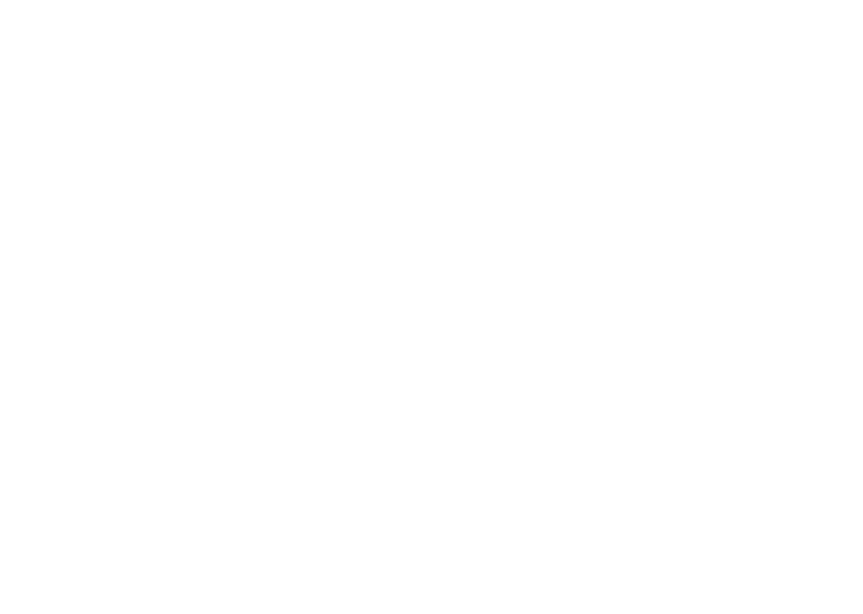
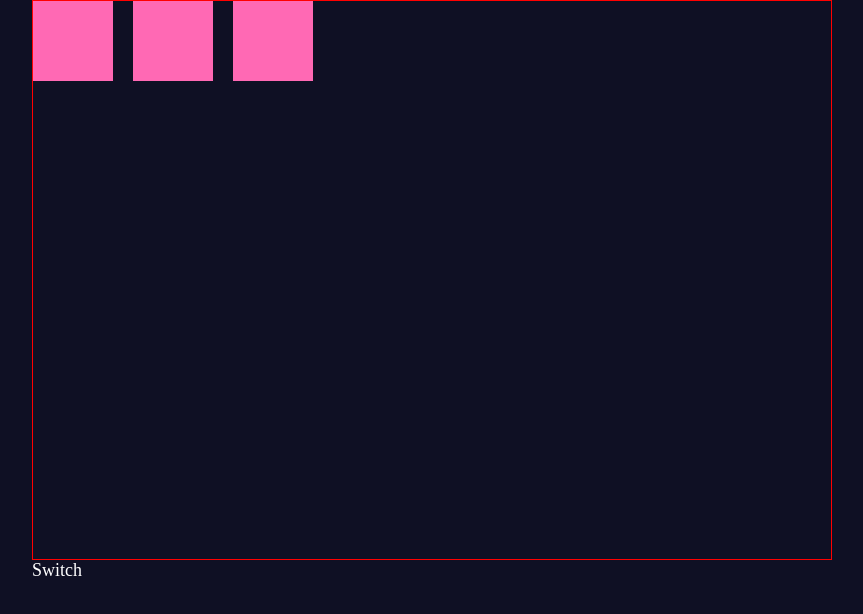
Before and after one commit to mamba-dev-KE/christmas-lights-react, a React (Vite) app: page / in a window 1280 px wide. Shown: the top 614 px of the page, without its empty margins (208-1071 px from the left). Built offline with nearby package versions, Linux system fonts and the light colour scheme.

Commit message:
bulb and bulb group components start

```diff
--- a/src/App.jsx
+++ b/src/App.jsx
@@ -1,11 +1,17 @@
-import { useState } from "react";
-import logo from "./logo.svg";
-import "./App.css";
+import BulbGroup from "./components/BulbGroup/BulbGroup";
+import Switch from "./components/Switch/Switch";
 
-function App() {
-  const [count, setCount] = useState(0);
-
-  return <div className="App" />;
-}
+const App = () => {
+  return (
+    <div className="container">
+      <section className="bulbs">
+        <BulbGroup />
+      </section>
+      <section className="controls">
+        <Switch />
+      </section>
+    </div>
+  );
+};
 
 export default App;
--- /dev/null
+++ b/src/components/Bulb/Bulb.jsx
@@ -0,0 +1,7 @@
+import "./Bulb.scss";
+
+const Bulb = () => {
+  return <div className="bulb"></div>;
+};
+
+export default Bulb;
--- /dev/null
+++ b/src/components/Bulb/Bulb.scss
@@ -0,0 +1,5 @@
+.bulb {
+  width: 8rem;
+  aspect-ratio: 1;
+  background-color: hotpink;
+}
--- /dev/null
+++ b/src/components/BulbGroup/BulbGroup.jsx
@@ -0,0 +1,14 @@
+import Bulb from "../Bulb/Bulb";
+import "./BulbGroup.scss";
+
+const BulbGroup = () => {
+  return (
+    <div className="bulb-group">
+      <Bulb />
+      <Bulb />
+      <Bulb />
+    </div>
+  );
+};
+
+export default BulbGroup;
--- /dev/null
+++ b/src/components/BulbGroup/BulbGroup.scss
@@ -0,0 +1,4 @@
+.bulb-group {
+  display: flex;
+  gap: 2rem;
+}
--- /dev/null
+++ b/src/components/Switch/Switch.jsx
@@ -0,0 +1,5 @@
+const Switch = () => {
+  return <div>Switch</div>;
+};
+
+export default Switch;
--- a/src/index.css
+++ /dev/null
@@ -1,13 +0,0 @@
-body {
-  margin: 0;
-  font-family: -apple-system, BlinkMacSystemFont, 'Segoe UI', 'Roboto', 'Oxygen',
-    'Ubuntu', 'Cantarell', 'Fira Sans', 'Droid Sans', 'Helvetica Neue',
-    sans-serif;
-  -webkit-font-smoothing: antialiased;
-  -moz-osx-font-smoothing: grayscale;
-}
-
-code {
-  font-family: source-code-pro, Menlo, Monaco, Consolas, 'Courier New',
-    monospace;
-}
--- /dev/null
+++ b/src/index.scss
@@ -0,0 +1,33 @@
+:root {
+  box-sizing: border-box;
+  font-size: 10px;
+
+  /* variable declarations */
+  --color-white: hsl(0, 0%, 100%);
+  --color-dark-blue: hsl(237, 42%, 10%);
+}
+
+*,
+*::before,
+*::after {
+  box-sizing: inherit;
+  margin: 0;
+  padding: 0;
+}
+
+body {
+  background-color: var(--color-dark-blue);
+  color: var(--color-white);
+  font-size: 1.8rem;
+}
+
+.container {
+  width: min(100% - 2rem, 80rem);
+  margin-inline: auto;
+}
+
+/* Bulbs section */
+.bulbs {
+  min-height: 70vh;
+  border: 1px solid red;
+}
```
Also changed, not shown: src/main.jsx (+6 -6 lines), .eslintrc.js, src/components/Switch/Switch.scss (added), src/store/store.jsx (added).
